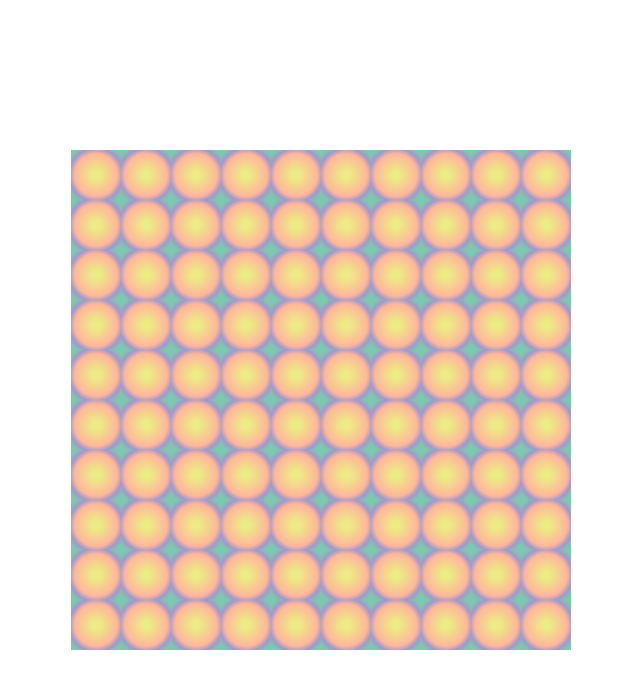
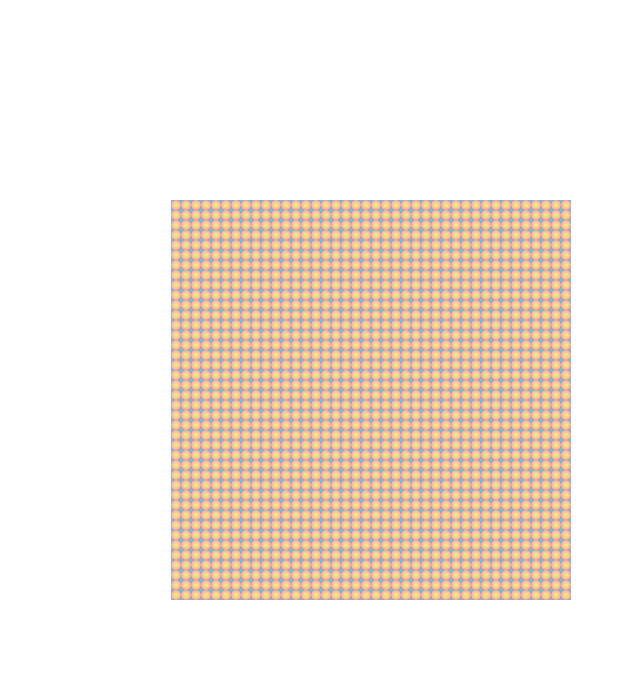
Before and after one commit to mullerow/tile-to-hide-project, a Vue app: page / in a window 1280 px wide. Shown: the top 688 px of the page, without its empty margins (69-709 px from the left). Built offline with nearby package versions, Linux system fonts and the light colour scheme.

Commit message:
fix: the hovered tile dont appear again, while hovering

```diff
--- a/src/stores/store.js
+++ b/src/stores/store.js
@@ -4,23 +4,21 @@ import { defineStore } from 'pinia'
 export const store = defineStore('Store', {
   state: () => ({
     tileData: {
-      number: [
-        0, 1, 2, 3, 4, 5, 6, 7, 8, 9, 10, 11, 12, 13, 14, 15, 16, 17, 18, 19, 20, 21, 22, 23, 24,
-        25, 26, 27, 28, 29, 30, 31, 32, 33, 34, 35, 36, 37, 38, 39, 40, 41, 42, 43, 44, 45, 46, 47,
-        48, 49, 50, 51, 52, 53, 54, 55, 56, 57, 58, 59, 60, 61, 62, 63, 64, 65, 66, 67, 68, 69, 70,
-        71, 72, 73, 74, 75, 76, 77, 78, 79, 80, 81, 82, 83, 84, 85, 86, 87, 88, 89, 90, 91, 92, 93,
-        94, 95, 96, 97, 98, 99
-      ],
+      number: [],
       tileXCoordinates: [],
       tileYCoordinates: []
     },
     temporayData: {
-      amountRows: 10,
-      amountColumns: 10
+      amountRows: 40,
+      amountColumns: 40
     }
   }),
   actions: {
     initialCalcOfCoordinates() {
+      let totalAmountOfTiles = this.temporayData.amountRows * this.temporayData.amountColumns
+      for (let i = 0; i < totalAmountOfTiles; i++) {
+        this.tileData.number.push(i)
+      }
       for (let y = 1; y <= this.temporayData.amountRows; y++) {
         for (let x = 1; x <= this.temporayData.amountColumns; x++) {
           this.tileData.tileXCoordinates.push(x)
--- a/src/views/HomeView.vue
+++ b/src/views/HomeView.vue
@@ -49,7 +49,6 @@ export default {
       // berechne alle koordinaten der benachtbarten Kacheln
       let hoveredTileXPosition = Number(e.target.attributes.xCoordinates.value)
       let hoveredTileYPosition = Number(e.target.attributes.yCoordinates.value)
-      console.log('target', hoveredTileXPosition, hoveredTileYPosition)
       for (let deltaX = -1; deltaX <= 1; deltaX++) {
         for (let deltaY = -1; deltaY <= 1; deltaY++) {
           if (deltaX === 0 && deltaY === 0) continue // die gehoverte kachel ausschließen
@@ -70,15 +69,11 @@ export default {
           }
         }
       }
-      console.log('coordinatesNeighbourTilesList', this.coordinatesNeighbourTilesList)
-      console.log('indicesOfNeighbourTilesList', this.indicesOfNeighbourTilesList)
     },
 
     handleMouseLeave(e, index) {
       this.neighbourTiles = []
-
       this.tileHoverLeave = index
-
       this.hoveredTile = null
     }
   },
@@ -93,82 +88,78 @@ export default {
   display: flex;
   flex-wrap: wrap;
   gap: 0px;
-  width: 500px;
+  width: 400px;
 }
 .single-tile {
-  width: 50px;
-  height: 50px;
+  width: 10px;
+  height: 10px;
   background-color: blanchedalmond;
-  _border: 2px solid black;
   text-align: center;
-  _backdrop-filter: blur(10.5px);
   background-image: radial-gradient(#ecec84 10%, #ffb69b 60%, #a299ca, #7ccaae 90%);
 }
 
 .single-tile.hovered {
   opacity: 0;
-  animation: rotate-tile-forward-half 0.5s ease-in-out;
+  animation: rotate-tile-forward 0.5s ease-in-out;
 }
 .single-tile.neighbourHovered {
-  _background-color: goldenrod;
   animation: rotate-tile-forward-half 0.3s forwards;
 }
 
 .single-tile.leaveTile {
-  _background-color: rgb(231, 200, 120);
-  _animation: rotate-tile-backwards 0.5s backwards;
+  animation: rotate-tile-backwards 0.5s backwards;
 }
 .background-container {
   position: relative;
 }
 .background-image-tiles {
-  top: -500px;
+  top: -400px;
   position: absolute;
-  width: 500px;
-  height: 500px;
+  width: 400px;
+  height: 400px;
   background-color: #7ccaae;
   z-index: -10;
 }
 .hidden-text {
   position: absolute;
   top: -100px;
-  left: 350px;
+  left: 150px;
   z-index: -3;
 }
 .hidden-icons {
   position: absolute;
-  top: -200px;
+  top: -320px;
   left: 100px;
   z-index: -3;
 }
 
 @keyframes rotate-tile-forward {
   0% {
+    opacity: 0;
   }
   100% {
-    _transform: rotateY(90deg);
     opacity: 0;
     border-radius: 25px;
   }
 }
 @keyframes rotate-tile-backwards {
   0% {
+    border-radius: 15px;
+    translate: 0px 30px;
+    opacity: 0;
   }
   100% {
-    _transform: rotate(-90deg);
-    opacity: 1;
-    border-radius: 25px;
+    translate: 0px 0px;
+    opacity: 0;
   }
 }
 @keyframes rotate-tile-forward-half {
   0% {
-    opacity: 1;
     transform: scale(1);
   }
   100% {
-    opacity: 1;
     border-radius: 15px;
-    translate: 0px 150px;
+    translate: 0px 30px;
   }
 }
 </style>
```
